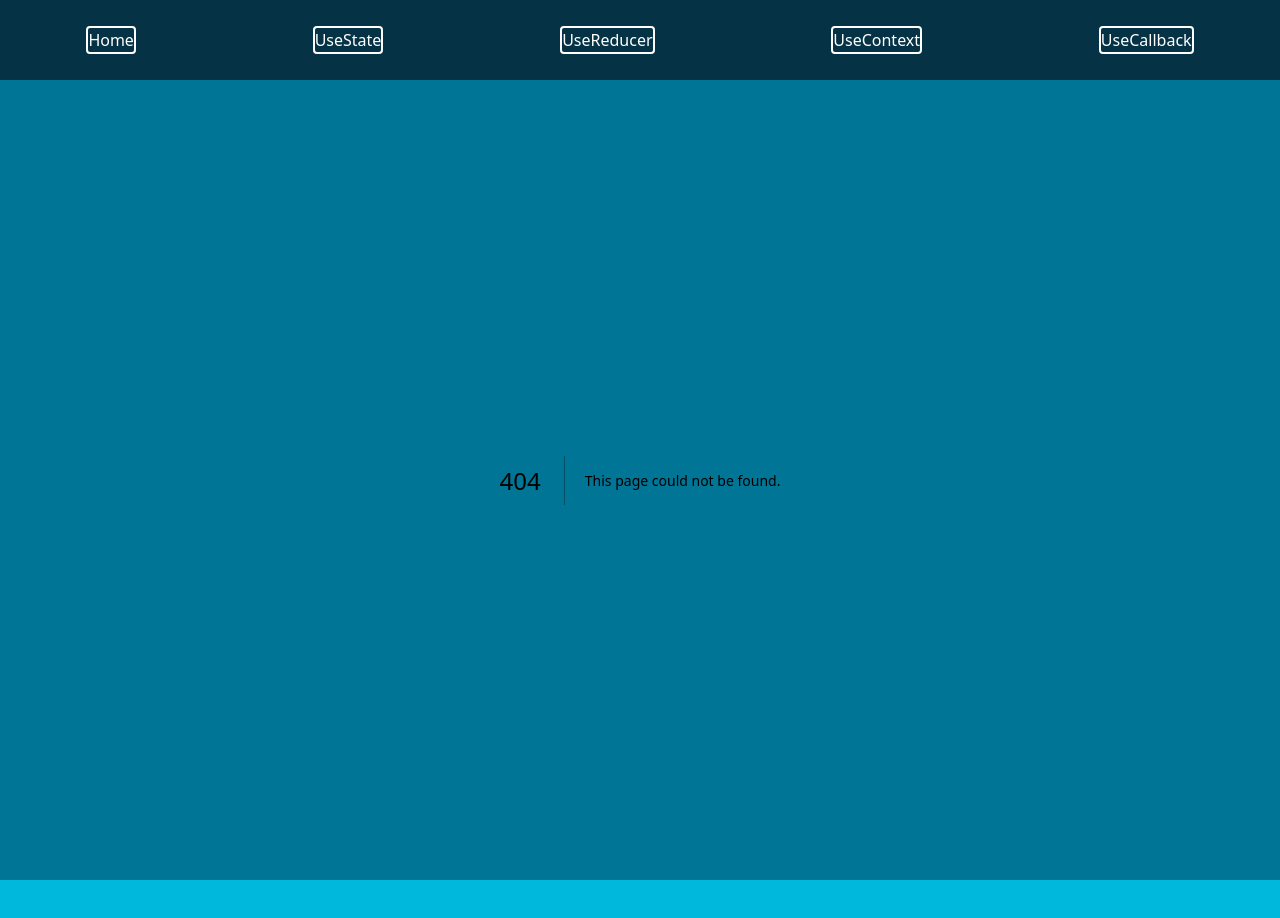
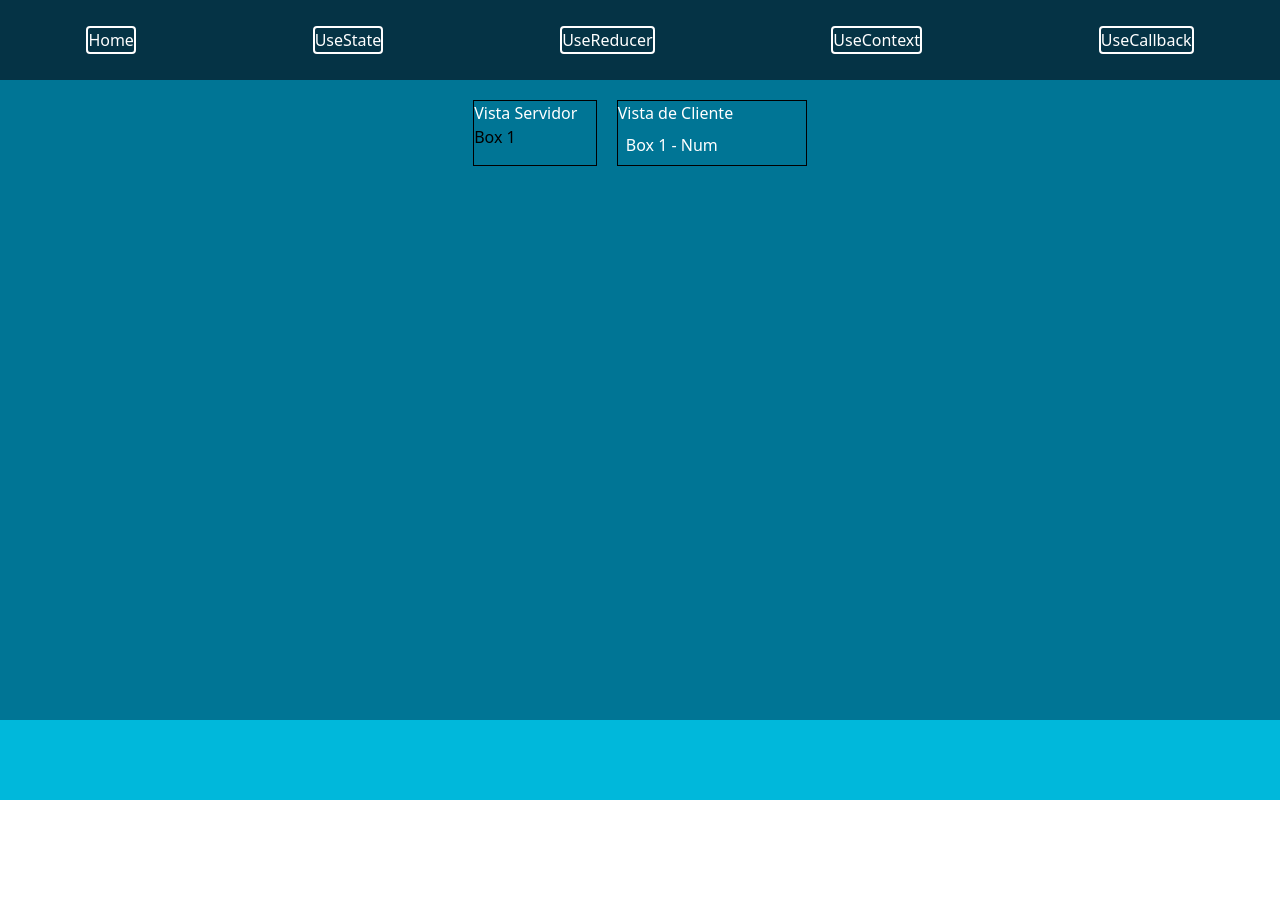
Before and after one commit to ariel-gallardo/react-hooks, a Next.js app: page /ref-hooks/useRef in a window 1280 px wide. Before the commit this address had no page. Shown: the top 918 px of the page. After the commit the page ends 800 px from the top, so only its background shows below. Built offline with nearby package versions, Linux system fonts and the light colour scheme.

Commit message:
05-useRef# useRef Example

```diff
--- /dev/null
+++ b/src/app/ref-hooks/useRef/page.tsx
@@ -0,0 +1,47 @@
+'use client';
+import { useRef } from "react";
+
+const Page = () => {
+    const inputServerRef = useRef<HTMLInputElement>(null);
+    const inputClientRef = useRef<HTMLInputElement>(null);
+
+    const handleChange = () => {
+        if (inputServerRef.current && inputClientRef.current) {
+            inputClientRef.current.value = inputServerRef.current.value;
+        }
+    }
+
+    return (
+        <div className="flex justify-center mt-5">
+            <div className="flex justify-between gap-5">
+                <div className="border">
+                    <h3 className="text-white">Vista Servidor</h3>
+                    <div>
+                        <label>Box 1</label>
+                        <input
+                            className="text-center text-white w-20"
+                            ref={inputServerRef}
+                            type="number"
+                            onChange={handleChange}
+                            min={1}
+                        />
+                    </div>
+                </div>
+                <div className="border">
+                    <h3 className="text-white">Vista de Cliente</h3>
+                    <div className="flex">
+                        <label className="p-2 text-white">Box 1 - Num</label>
+                        <input
+                            className="text-right text-white text-xl w-20"
+                            ref={inputClientRef}
+                            type="number"
+                            disabled
+                        />
+                    </div>
+                </div>
+            </div>
+        </div>
+    );
+}
+
+export default Page;
```
